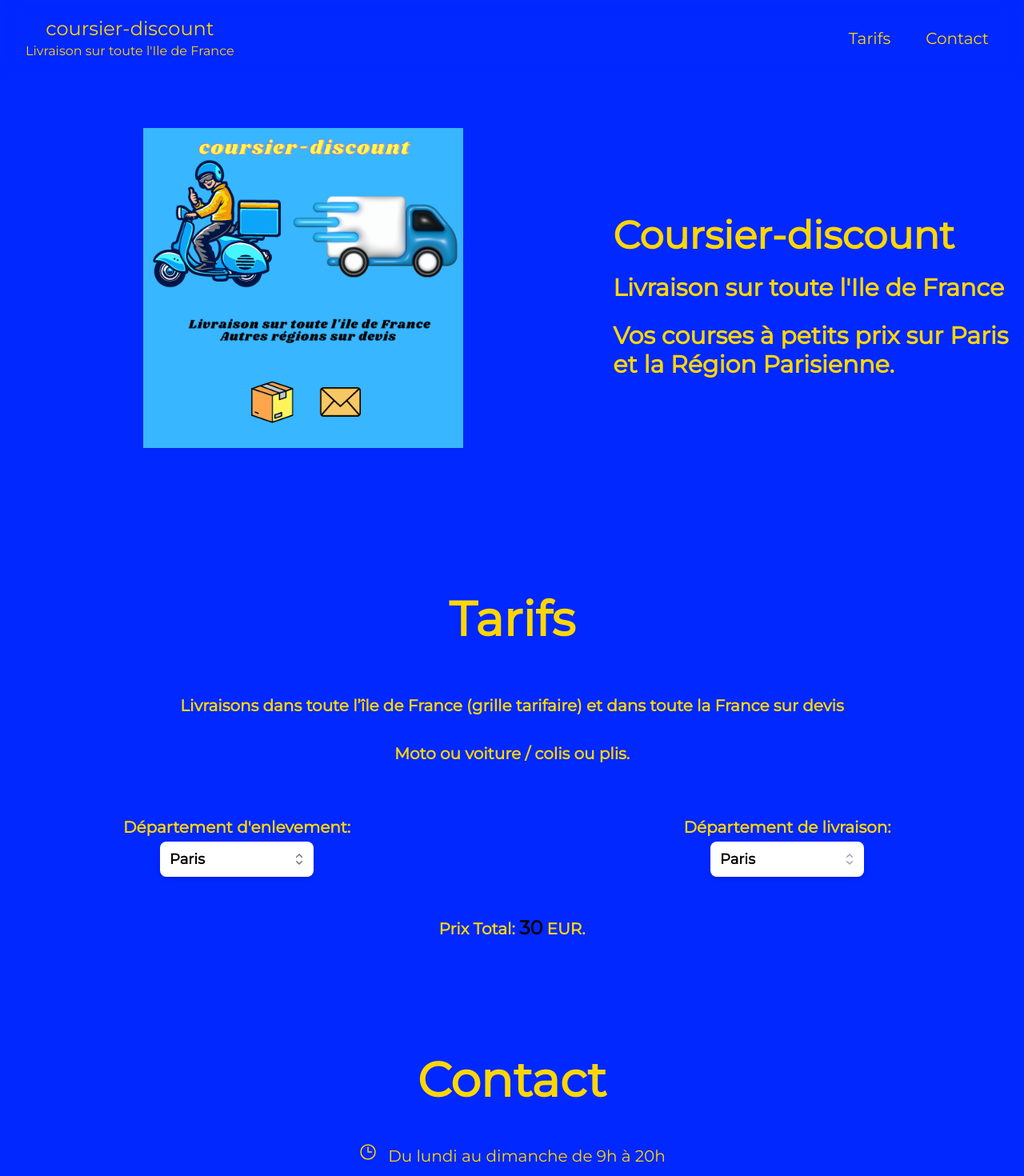
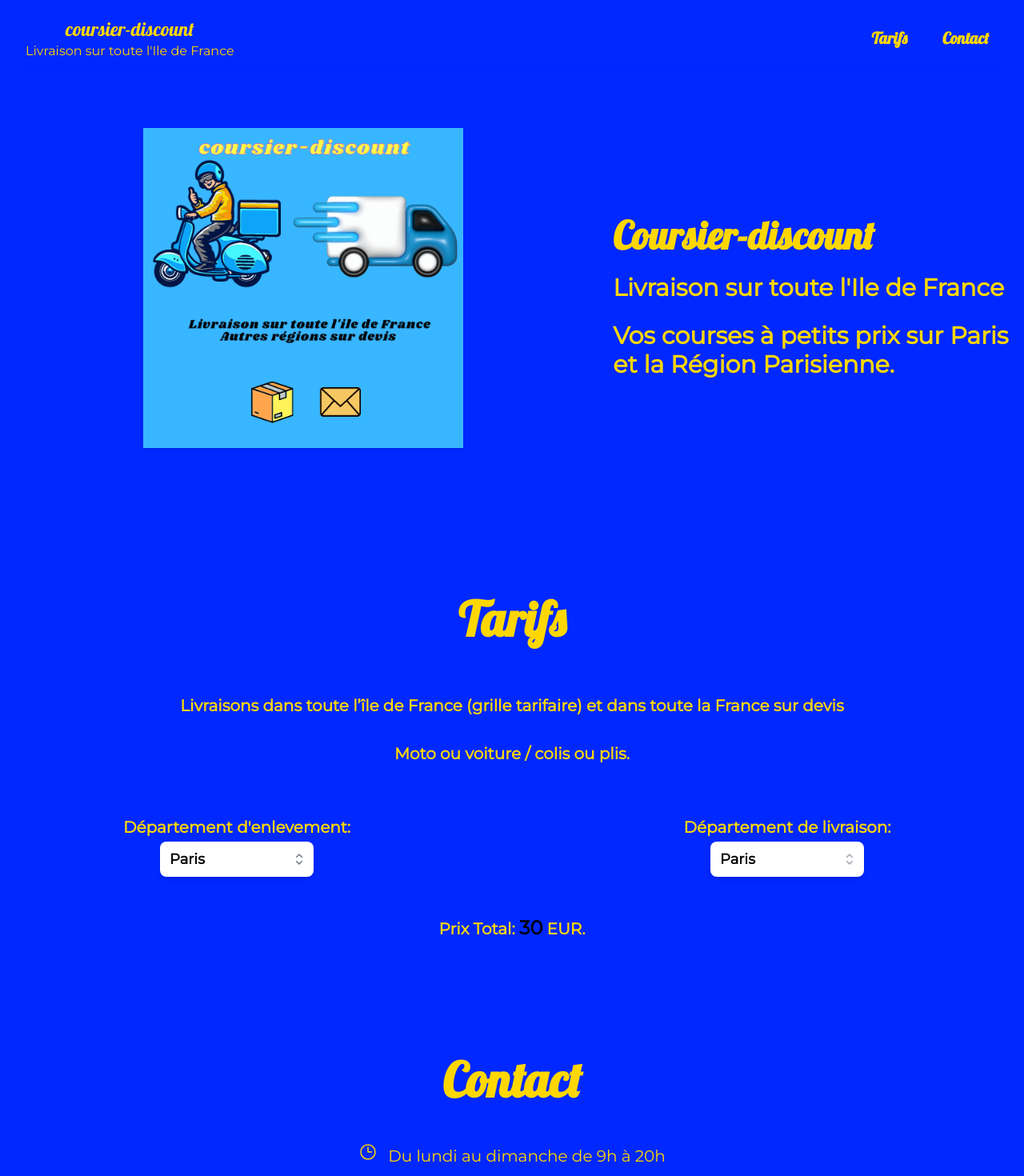
Before and after one commit to Chaloulou75/farid-transporteur, a Nuxt app: page / in a window 1280 px wide. Shown: the top 1470 px of the page at 80% size. Built offline with nearby package versions, Linux system fonts and the light colour scheme.

Commit message:
font lobster

```diff
--- a/components/AppContact.vue
+++ b/components/AppContact.vue
@@ -8,7 +8,7 @@ import { AtSymbolIcon, PhoneIcon, ClockIcon } from "@heroicons/vue/24/outline";
     <div class="pt-16 md:pt-24" id="contact"></div>
 
     <h2
-      class="mx-auto mb-8 text-3xl font-bold text-center text-gold md:text-6xl"
+      class="mx-auto mb-8 text-3xl font-bold text-center text-gold md:text-6xl font-lobster"
     >
       Contact
     </h2>
--- a/components/AppHeader.vue
+++ b/components/AppHeader.vue
@@ -3,7 +3,7 @@
     class="flex flex-col items-center justify-around py-8 mx-auto md:py-16 md:flex-row max-w-7xl"
   >
     <h1
-      class="block mt-4 mb-8 text-3xl font-bold text-center md:text-left text-gold md:text-5xl max-w-7xl md:hidden"
+      class="block mt-4 mb-8 text-3xl font-bold text-center md:text-left text-gold md:text-5xl max-w-7xl md:hidden font-lobster"
     >
       Coursier-discount
     </h1>
@@ -19,7 +19,7 @@
       class="flex flex-col items-center justify-between px-2 mx-auto space-y-6 md:items-start"
     >
       <h1
-        class="hidden text-3xl font-bold text-center md:text-left text-gold md:text-5xl max-w-7xl md:block"
+        class="hidden text-3xl font-bold text-center md:text-left text-gold md:text-5xl max-w-7xl md:block font-lobster"
       >
         Coursier-discount
       </h1>
--- a/components/AppNavigation.vue
+++ b/components/AppNavigation.vue
@@ -33,7 +33,7 @@ const navigation = [
               to="/"
               class="flex flex-col items-center text-lg font-medium md:text-2xl text-gold hover:text-white"
             >
-              <span>coursier-discount</span>
+              <span class="font-lobster">coursier-discount</span>
               <span class="text-base">Livraison sur toute l'Ile de France</span>
             </NuxtLink>
           </div>
@@ -43,7 +43,7 @@ const navigation = [
                 v-for="item in navigation"
                 :key="item.name"
                 :href="item.href"
-                class="px-3 py-2 text-xl font-medium rounded-md hover:text-white active:shadow hover:shadow active:scale-[0.97]"
+                class="px-3 py-2 text-xl font-semibold font-lobster rounded-md hover:text-white active:shadow hover:shadow active:scale-[0.97]"
                 >{{ item.name }}</a
               >
             </div>
--- a/components/AppTarifs.vue
+++ b/components/AppTarifs.vue
@@ -166,7 +166,7 @@ const totalPrice = computed(() => {
   >
     <div class="pt-16 md:pt-24" id="tarifs"></div>
     <h2
-      class="mx-auto mb-8 text-3xl font-bold text-center text-gold md:text-6xl max-w-7xl"
+      class="mx-auto mb-8 text-3xl font-bold text-center text-gold md:text-6xl max-w-7xl font-lobster"
     >
       Tarifs
     </h2>
```
